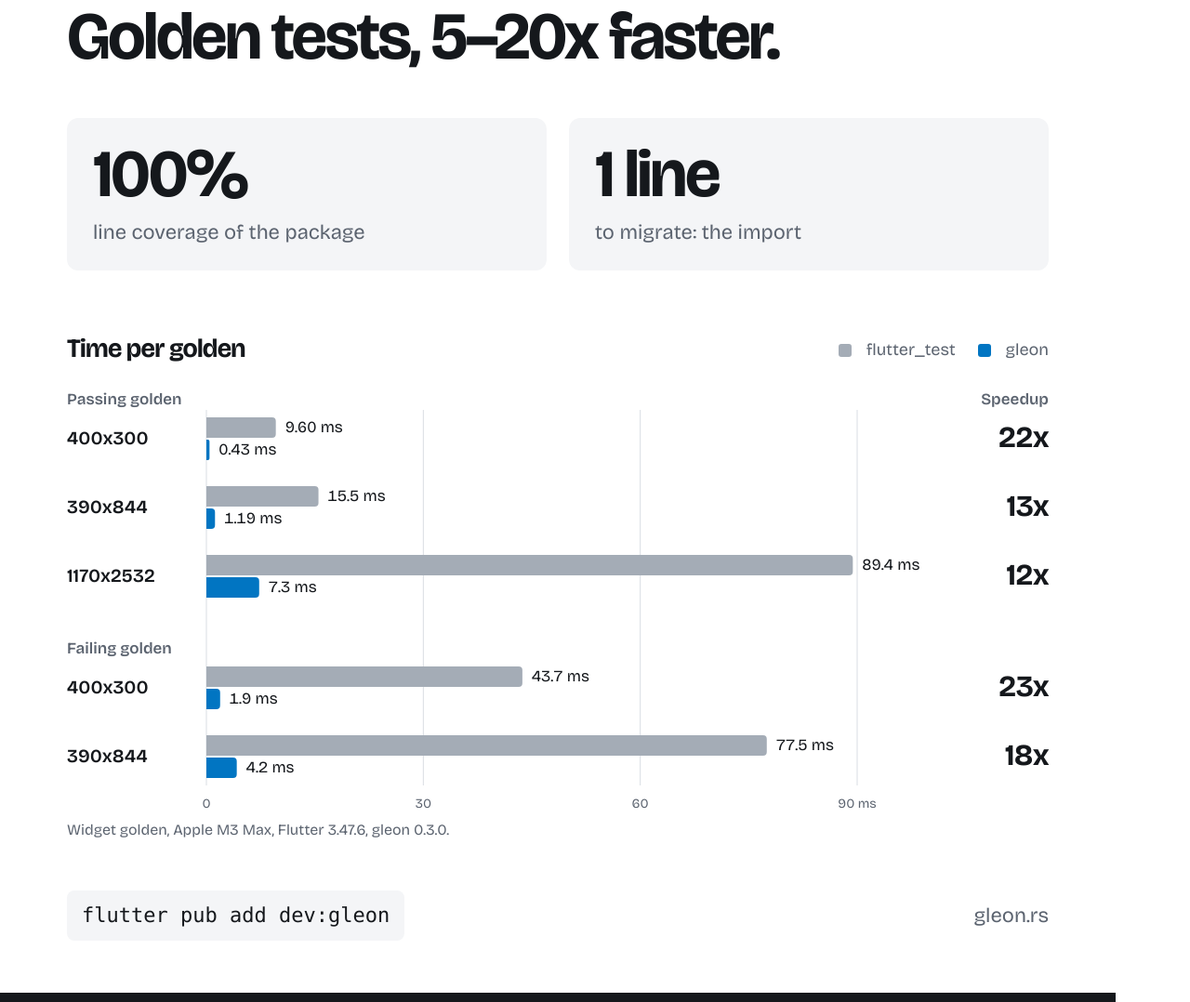
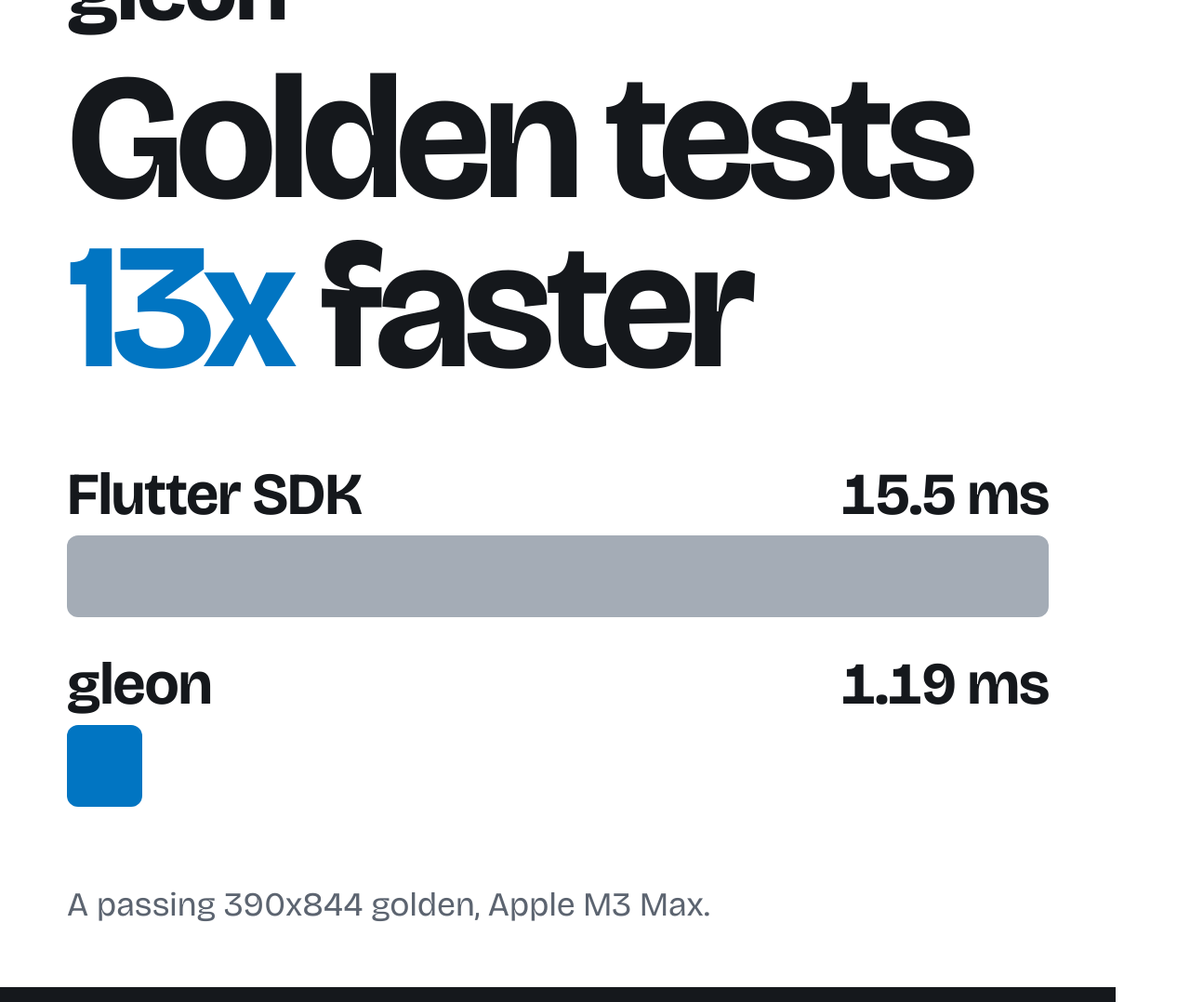
Before and after one commit to gleon-rs/gleon-rs.github.io, a plain HTML site: page og/pub-dev.html in a window 1280 px wide. Shown: the part 122-1200 px from the top of the page at 93% size. Drawn offline with Linux system fonts and the light colour scheme.

Commit message:
feat: simplify pub.dev package screenshot layout

```diff
--- a/og/pub-dev.html
+++ b/og/pub-dev.html
@@ -5,118 +5,46 @@
 <meta name="robots" content="noindex">
 <title>gleon pub.dev screenshot</title>
 <!-- Source of the pub.dev screenshot of the Flutter package (flutter/doc/screenshot.webp, 1200x1200).
-     Numbers: "Performance" and the coverage of the package README. Re-render with headless Chrome,
-     then convert (cwebp -lossless):
+     pub.dev also shows it as a small thumbnail in search results: keep only text that is still
+     readable at 1/10 of the size (the headline and two bars). Numbers: the passing 390x844 row of
+     "Performance" in the package README. Re-render with headless Chrome, then convert
+     (cwebp -lossless):
      chrome --headless=new --hide-scrollbars --blink-settings=preferredColorScheme=1 --window-size=1200,1200 --screenshot=screenshot.png og/pub-dev.html -->
 <link rel="stylesheet" href="../styles.css">
 <style>
   html, body { width: 1200px; height: 1200px; overflow: hidden; background: var(--bg); }
   .card {
     display: flex; flex-direction: column; justify-content: space-between;
-    width: 1200px; height: 1200px; padding: 60px 72px 56px;
-    border-bottom: 10px solid var(--ink);
+    width: 1200px; height: 1200px; padding: 64px 72px 60px;
+    border-bottom: 16px solid var(--ink);
   }
-  .card .wordmark { font-size: 2.25rem; }
-  .card h1 { margin-top: 28px; font-size: 4.5rem; }
-  .tiles { display: grid; grid-template-columns: 1fr 1fr; gap: 24px; list-style: none; }
-  .tile { padding: 24px 28px; border-radius: 12px; background: var(--surface); }
-  .tile b {
-    display: block; font-size: 4.5rem; font-weight: 700; line-height: 1;
-    letter-spacing: -0.03em; font-variation-settings: "opsz" 96;
+  .card .wordmark { font-size: 6rem; }
+  .card h1 { margin-top: 20px; font-size: 12rem; line-height: 0.95; letter-spacing: -0.04em; }
+  .card h1 em { font-style: normal; color: var(--flutter); }
+  .bars { display: grid; gap: 40px; list-style: none; }
+  .bars li { display: grid; gap: 12px; }
+  .bars p {
+    display: flex; justify-content: space-between; align-items: baseline;
+    font-size: 4rem; font-weight: 700; letter-spacing: -0.02em; line-height: 1;
   }
-  .tile span { display: block; margin-top: 10px; font-size: 1.375rem; color: var(--muted); }
-  .chart-head { display: flex; justify-content: space-between; align-items: baseline; }
-  .chart-head h2 { max-width: none; font-size: 1.75rem; }
-  .legend { display: flex; gap: 24px; list-style: none; font-size: 1.125rem; }
-  .legend li::before {
-    content: ""; display: inline-block; width: 14px; height: 14px; margin-right: 8px;
-    border-radius: 3px; vertical-align: -1px;
-  }
-  .legend .ft::before { background: #a4acb6; }
-  .legend .gl::before { background: var(--flutter); }
-  .chart svg { margin-top: 12px; overflow: visible; }
-  .chart text { font-family: var(--sans); fill: var(--ink); }
-  .chart .group { font-size: 17px; font-weight: 600; fill: var(--muted); }
-  .chart .end { text-anchor: end; }
-  .chart .size { font-size: 20px; font-weight: 600; }
-  .chart .val { font-size: 17px; font-variant-numeric: tabular-nums; }
-  .chart .speed { font-size: 32px; font-weight: 700; text-anchor: end; letter-spacing: -0.02em; }
-  .chart .tick { font-size: 14px; fill: var(--muted); text-anchor: middle; }
-  .chart .grid { stroke: var(--rule); stroke-width: 1; }
-  .chart .ft { fill: #a4acb6; }
-  .chart .gl { fill: var(--flutter); }
-  .note { margin-top: 6px; font-size: 1rem; color: var(--muted); }
-  .foot { display: flex; justify-content: space-between; align-items: center; }
-  .foot code {
-    padding: 10px 16px; border-radius: 8px; background: var(--surface); font-size: 1.375rem;
-  }
-  .foot p { font-size: 1.375rem; color: var(--muted); }
+  .bars p span { font-variant-numeric: tabular-nums; }
+  .bars .bar { display: block; width: var(--w); height: 88px; border-radius: 12px; }
+  .bars .flutter .bar { background: #a4acb6; }
+  .bars .gleon .bar { background: var(--flutter); }
+  .note { font-size: 2.25rem; color: var(--muted); }
 </style>
 </head>
 <body>
 <div class="card">
   <div>
     <span class="wordmark">gleon</span>
-    <h1>Golden tests, 5&#8211;20x faster.</h1>
+    <h1>Golden tests <em>13x</em> faster</h1>
   </div>
-  <ul class="tiles">
-    <li class="tile"><b>100%</b><span>line coverage of the package</span></li>
-    <li class="tile"><b>1 line</b><span>to migrate: the import</span></li>
+  <ul class="bars" aria-label="Time for one passing 390x844 golden">
+    <li class="flutter"><p>Flutter SDK<span>15.5 ms</span></p><span class="bar" style="--w: 100%"></span></li>
+    <li class="gleon"><p>gleon<span>1.19 ms</span></p><span class="bar" style="--w: 7.7%"></span></li>
   </ul>
-  <figure class="chart">
-    <div class="chart-head">
-      <h2>Time per golden</h2>
-      <ul class="legend"><li class="ft">flutter_test</li><li class="gl">gleon</li></ul>
-    </div>
-    <svg width="1056" height="472" viewBox="0 0 1056 472" role="img" aria-label="Time per golden in milliseconds, flutter_test and gleon">
-      <line class="grid" x1="150.0" y1="38" x2="150.0" y2="442"/>
-      <text class="tick" x="150.0" y="466">0</text>
-      <line class="grid" x1="383.3333333333333" y1="38" x2="383.3333333333333" y2="442"/>
-      <text class="tick" x="383.3333333333333" y="466">30</text>
-      <line class="grid" x1="616.6666666666666" y1="38" x2="616.6666666666666" y2="442"/>
-      <text class="tick" x="616.6666666666666" y="466">60</text>
-      <line class="grid" x1="850.0" y1="38" x2="850.0" y2="442"/>
-      <text class="tick" x="850.0" y="466">90 ms</text>
-      <text class="group" x="0" y="32">Passing golden</text>
-      <text class="group end" x="1056" y="32">Speedup</text>
-      <text class="size" x="0" y="75">400x300</text>
-      <path class="ft" d="M150 46h70.67a4.00 4.00 0 0 1 4.00 4.00v14.00a4.00 4.00 0 0 1 -4.00 4.00h-70.67z"/>
-      <text class="val" x="234.7" y="62">9.60 ms</text>
-      <path class="gl" d="M150 70h1.67a1.67 1.67 0 0 1 1.67 1.67v18.66a1.67 1.67 0 0 1 -1.67 1.67h-1.67z"/>
-      <text class="val" x="163.3" y="86">0.43 ms</text>
-      <text class="speed" x="1056" y="78">22x</text>
-      <text class="size" x="0" y="149">390x844</text>
-      <path class="ft" d="M150 120h116.56a4.00 4.00 0 0 1 4.00 4.00v14.00a4.00 4.00 0 0 1 -4.00 4.00h-116.56z"/>
-      <text class="val" x="280.6" y="136">15.5 ms</text>
-      <path class="gl" d="M150 144h5.26a4.00 4.00 0 0 1 4.00 4.00v14.00a4.00 4.00 0 0 1 -4.00 4.00h-5.26z"/>
-      <text class="val" x="169.3" y="160">1.19 ms</text>
-      <text class="speed" x="1056" y="152">13x</text>
-      <text class="size" x="0" y="223">1170x2532</text>
-      <path class="ft" d="M150 194h691.33a4.00 4.00 0 0 1 4.00 4.00v14.00a4.00 4.00 0 0 1 -4.00 4.00h-691.33z"/>
-      <text class="val" x="855.3" y="210">89.4 ms</text>
-      <path class="gl" d="M150 218h52.78a4.00 4.00 0 0 1 4.00 4.00v14.00a4.00 4.00 0 0 1 -4.00 4.00h-52.78z"/>
-      <text class="val" x="216.8" y="234">7.3 ms</text>
-      <text class="speed" x="1056" y="226">12x</text>
-      <text class="group" x="0" y="300">Failing golden</text>
-      <text class="size" x="0" y="343">400x300</text>
-      <path class="ft" d="M150 314h335.89a4.00 4.00 0 0 1 4.00 4.00v14.00a4.00 4.00 0 0 1 -4.00 4.00h-335.89z"/>
-      <text class="val" x="499.9" y="330">43.7 ms</text>
-      <path class="gl" d="M150 338h10.78a4.00 4.00 0 0 1 4.00 4.00v14.00a4.00 4.00 0 0 1 -4.00 4.00h-10.78z"/>
-      <text class="val" x="174.8" y="354">1.9 ms</text>
-      <text class="speed" x="1056" y="346">23x</text>
-      <text class="size" x="0" y="417">390x844</text>
-      <path class="ft" d="M150 388h598.78a4.00 4.00 0 0 1 4.00 4.00v14.00a4.00 4.00 0 0 1 -4.00 4.00h-598.78z"/>
-      <text class="val" x="762.8" y="404">77.5 ms</text>
-      <path class="gl" d="M150 412h28.67a4.00 4.00 0 0 1 4.00 4.00v14.00a4.00 4.00 0 0 1 -4.00 4.00h-28.67z"/>
-      <text class="val" x="192.7" y="428">4.2 ms</text>
-      <text class="speed" x="1056" y="420">18x</text>
-    </svg>
-    <figcaption class="note">Widget golden, Apple M3 Max, Flutter 3.47.6, gleon 0.3.0.</figcaption>
-  </figure>
-  <div class="foot">
-    <code>flutter pub add dev:gleon</code>
-    <p>gleon.rs</p>
-  </div>
+  <p class="note">A passing 390x844 golden, Apple M3 Max.</p>
 </div>
 </body>
 </html>
```
Also changed, not shown: index.html (+9 -9 lines).
